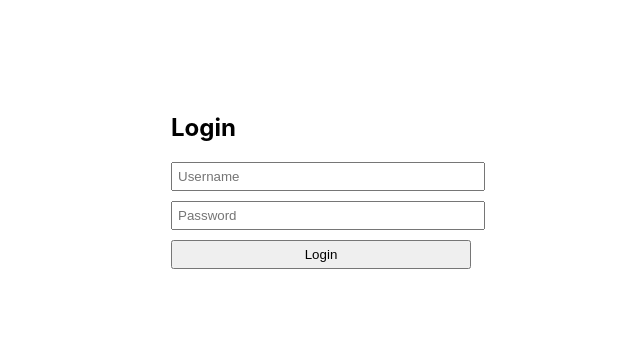
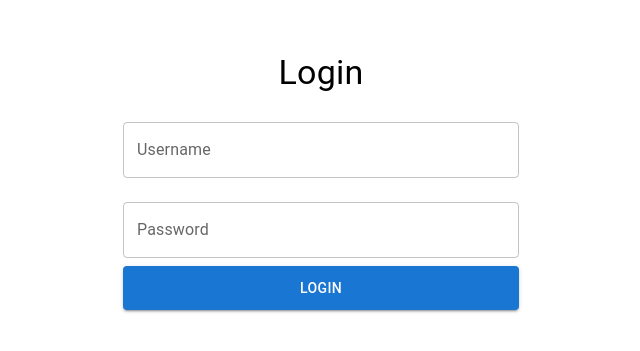
Before and after one commit to duclayan/ai-questionnaire, a React (Create React App) app in the folder frontend/: page / in a window 1280 px wide. Shown: the part 219-570 px from the top of the page, without its empty margins (319-959 px from the left). Built offline with nearby package versions, Linux system fonts and the light colour scheme; no server answers.

Commit message:
add login auth

```diff
--- a/frontend/src/App.js
+++ b/frontend/src/App.js
@@ -4,17 +4,21 @@ import { BrowserRouter as Router, Route, Routes } from 'react-router-dom';
 import Form from './views/Form/Form';
 import Login from './views/Login/Login';
 import Dashboard from './views/Dashboard/Dashboard';
+import { AuthProvider } from './components/AuthContext';
+import ProtectedRoute from './components/ProtectedRoute';
 function App() {
   return (
+    <AuthProvider>
       <Router>
         <Routes>
           <Route path="/" element={<Login />} />
           {/* <Route path="/dashboard" element={<Dashboard />} /> */}
-        <Route path="/form" element={<Form />} />
-        <Route path="/dashboard" element={<Dashboard />} />
+          <Route path="/form" element={<ProtectedRoute element={<Form />} />} />
+          <Route path="/dashboard" element={<ProtectedRoute element={<Dashboard />} />} />
           {/* <Route path="/project/:id" element={<Dashboard />} /> */}
         </Routes>
       </Router>
+    </AuthProvider>
   );
 }
 
--- /dev/null
+++ b/frontend/src/components/AuthContext.js
@@ -0,0 +1,21 @@
+import React, { createContext, useContext, useState } from 'react';
+
+// Create AuthContext
+const AuthContext = createContext();
+
+// Create a provider component
+export const AuthProvider = ({ children }) => {
+  const [isAuthenticated, setIsAuthenticated] = useState(false);
+
+  const login = () => setIsAuthenticated(true);
+  const logout = () => setIsAuthenticated(false);
+    console.log("Auth Context", isAuthenticated)
+  return (
+    <AuthContext.Provider value={{ isAuthenticated, login, logout }}>
+      {children}
+    </AuthContext.Provider>
+  );
+};
+
+// Custom hook to use auth context
+export const useAuth = () => useContext(AuthContext);
--- /dev/null
+++ b/frontend/src/components/ProtectedRoute.js
@@ -0,0 +1,12 @@
+import React from 'react';
+import { Navigate } from 'react-router-dom';
+import { useAuth } from './AuthContext';
+
+const ProtectedRoute = ({ element }) => {
+console.log("Protected Route")
+  const { isAuthenticated } = useAuth();
+
+  return isAuthenticated ? element : <Navigate to="/" />;
+};
+
+export default ProtectedRoute;
--- a/frontend/src/views/Login/Login.js
+++ b/frontend/src/views/Login/Login.js
@@ -1,46 +1,82 @@
 import React, { useState } from 'react';
 import axios from 'axios';
 import { useNavigate } from 'react-router-dom';
+import { useAuth } from '../../components/AuthContext';
+import { Alert, Box, Button, Container, Snackbar, TextField, Typography } from '@mui/material';
 
 function Login() {
   const [username, setUsername] = useState('');
   const [password, setPassword] = useState('');
+  const [error, setError] = useState('');
+  const [openSnackbar, setOpenSnackbar] = useState(false);
+
+  const { login } = useAuth();
+
   const navigate = useNavigate();
+  const apiEndpoint = process.env.REACT_APP_API_ENDPOINT;
 
   const handleSubmit = async (e) => {
     e.preventDefault();
     try {
-      const response = await axios.post('${apiEndpoint}/login/', { username, password });
+      const response = await axios.post(`${apiEndpoint}/login/`, { username, password });
       localStorage.setItem('token', response.data.token);
+      login()
       navigate('/form');
     } catch (error) {
+      setError('Incorrect username or password');
+      setOpenSnackbar(true);
       console.error('Login failed:', error);
     }
   };
+  const handleCloseSnackbar = () => {
+    setOpenSnackbar(false);
+  };
+  return (
+    <Container
+      maxWidth="xs"
+      style={{ display: 'flex', justifyContent: 'center', alignItems: 'center', height: '100vh' }}
+    >
+      <form onSubmit={handleSubmit} style={{ width: '100%' }}>
+        <Typography variant="h4" align="center" gutterBottom>
+          Login
+        </Typography>
 
-  return (
-    <div style={{ display: 'flex', justifyContent: 'center', alignItems: 'center', height: '100vh' }}>
-      <> {console.log( process.env.REACT_APP_MODE)}</>
-      <form onSubmit={handleSubmit} style={{ width: '300px' }}>
-        <h2>Login</h2>
-        <input
-          type="text"
-          placeholder="Username"
+        {/* Error message positioned below the heading */}
+        {error && (
+          <Alert severity="error" variant="filled" style={{ marginBottom: '16px' }}>
+            {error}
+          </Alert>
+        )}
+
+        <TextField
+          label="Username"
+          variant="outlined"
+          fullWidth
+          margin="normal"
           value={username}
           onChange={(e) => setUsername(e.target.value)}
-          style={{ width: '100%', marginBottom: '10px', padding: '5px' }}
         />
-        <input
+        <TextField
+          label="Password"
           type="password"
-          placeholder="Password"
+          variant="outlined"
+          fullWidth
+          margin="normal"
           value={password}
           onChange={(e) => setPassword(e.target.value)}
-          style={{ width: '100%', marginBottom: '10px', padding: '5px' }}
         />
-        <button type="submit" style={{ width: '100%', padding: '5px' }}>Login</button>
+        <Button
+          type="submit"
+          variant="contained"
+          color="primary"
+          fullWidth
+          style={{ padding: '10px' }}
+        >
+          Login
+        </Button>
       </form>
-    </div>
+    </Container>
   );
-}
+};
 
 export default Login;
```
Lines whose indentation alone changed are shown as unchanged.
